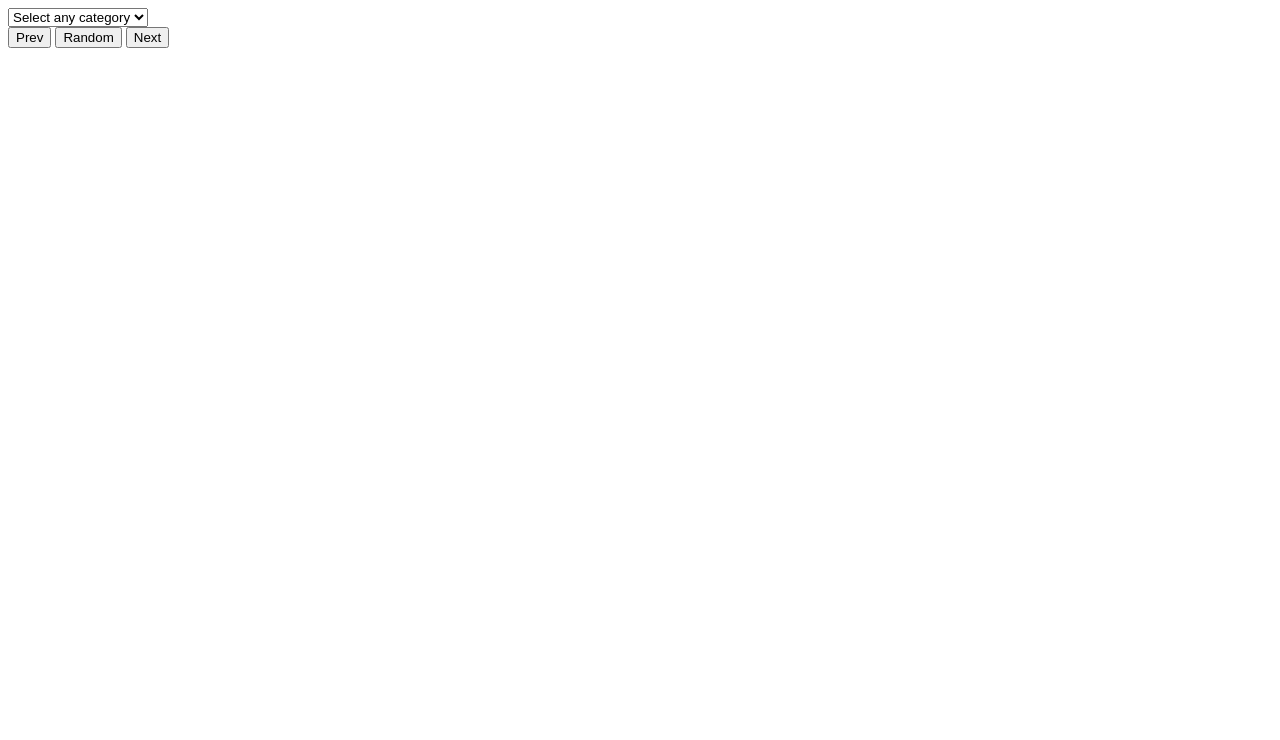
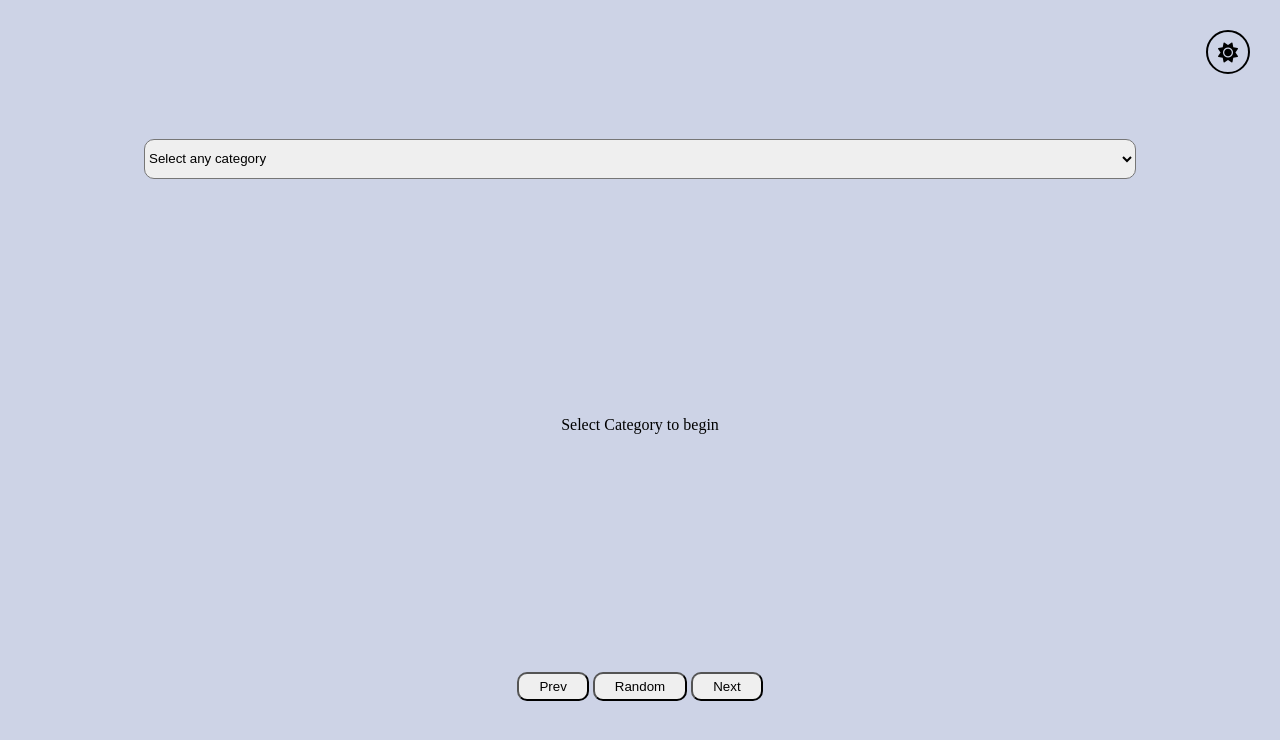
Before and after one commit to raseeksht/quoteGenerator, a plain HTML site: page index.html in a window 1280 px wide. Drawn offline with Linux system fonts and the light colour scheme.

Commit message:
stylesheet and dark mode toggler added

```diff
--- a/index.html
+++ b/index.html
@@ -4,10 +4,13 @@
     <meta charset="UTF-8">
     <meta name="viewport" content="width=device-width, initial-scale=1.0">
     <title>Quote Generator</title>
-    <link rel="stylesheet" href="index.css" >
+    <script src="https://kit.fontawesome.com/c93d7e8858.js" crossorigin="anonymous"></script>
+    <link rel="stylesheet" href="style.css" >
 </head>
 <body>
+    <div class="dark-mode-toggler" onclick="darkModeToggle()"><i class="dark-mode-toggler-icon fa-solid fa-sun"></i></div>
     <div class="container">
+        <div class="selector_div">
             <select id="quote_selector">
                 <option>Select any category</option>
                 <option value="science">Science</option>
@@ -15,13 +18,19 @@
 
             </select>
 
+        </div>
+
+
         <div id="quote_wrapper">
+            Select Category to begin
+        </div>
 
-        </div>
+        <div class="btn-group">
 
             <button onclick="handleBtnClick('prev')">Prev</button>
             <button onclick="handleBtnClick('random')">Random</button>
             <button onclick="handleBtnClick('next')">Next</button>
+        </div>
 
 
 
--- a/script.js
+++ b/script.js
@@ -53,6 +53,17 @@ async function getQuote(category){
     setQuote(0)
 }
 
+function darkModeToggle(){
+    document.body.classList.toggle("dark-mode")
+    const toggler = document.querySelector(".dark-mode-toggler-icon")
+    if (toggler.classList.contains("fa-sun")){
+        toggler.classList.remove("fa-sun")
+        toggler.classList.add("fa-moon")
+    }else{
+        toggler.classList.remove("fa-moon")
+        toggler.classList.add("fa-sun")
+    }
+}
 
 const selector = document.getElementById("quote_selector")
 
--- /dev/null
+++ b/style.css
@@ -0,0 +1,59 @@
+*{
+    padding: 0;
+    margin: 0;
+}
+.dark-mode .container{
+    color: #fff !important;
+    background-color: #070F2B ;
+
+}
+
+.container{
+    height: 100vh;
+    background-color: rgb(205, 211, 230);
+    display: flex;
+    align-items: center;
+    flex-direction: column;
+    justify-content: space-around;
+    padding: 20px;
+}
+
+.selector_div{
+    width: 80%;
+}
+.selector_div select{
+    width: 100%;
+    height: 40px;
+    border-radius: 10px;
+}
+.dark-mode select{
+    background-color: #262d46;
+    color: #fff;
+}
+
+button{
+    padding: 5px 20px;
+    border-radius: 10px;
+}
+.dark-mode button{
+    background-color: #262d46;
+    color: #fff;
+    border: none;
+}
+
+.dark-mode-toggler{
+    position: absolute;
+    height: 20px;
+    width: 20px;
+    top:30px;
+    right: 30px;
+    font-size: 20px;
+    padding: 10px;
+    border-radius: 50%;
+    border: 2px solid black;
+}
+
+.dark-mode .dark-mode-toggler{
+    color: #fff;
+    border-color: #fff;
+}
```
Lines whose indentation alone changed are shown as unchanged.
